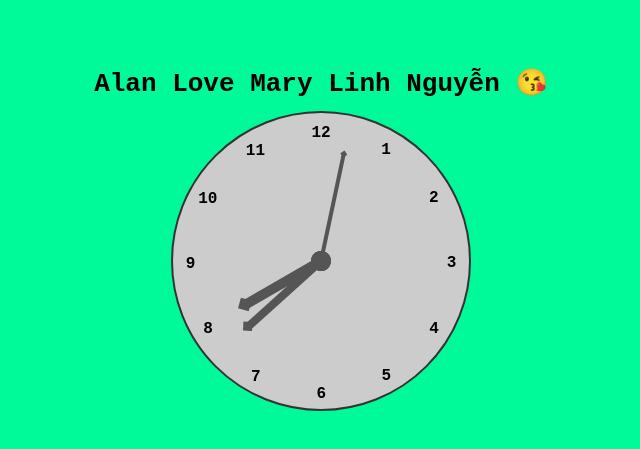
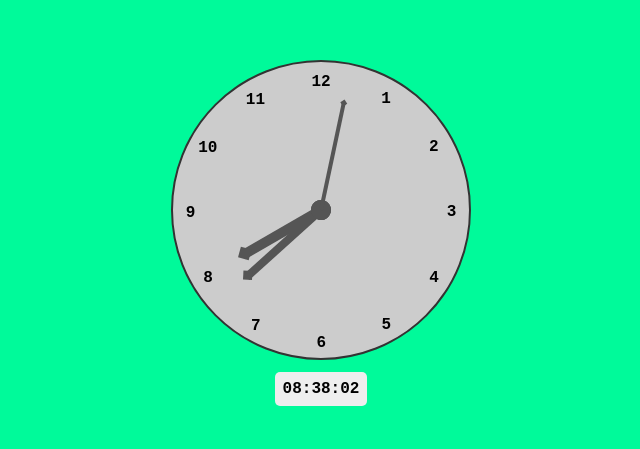
Before and after one commit to alan14112003/clock, a plain HTML site: page index.html in a window 1280 px wide. Shown: the part 167-616 px from the top of the page, without its empty margins (319-959 px from the left). Drawn offline with Linux system fonts and the light colour scheme.

Commit message:
Nâng cấp lên thêm cái box ở dưới cho dễ nhìn

```diff
--- a/index.html
+++ b/index.html
@@ -9,7 +9,6 @@
 </head>
 <body>
     <div class="container clock-container">
-        <h1>Alan Love Mary Linh Nguyễn 😘</h1>
         <audio loop="true">
             <source src="./tieng.mp3">
         </audio>
@@ -36,6 +35,14 @@
                 <div class="second"></div>
             </div>
         </div>
+
+        <div class="box_time">
+            <div class="box_time__item box_time__hours">12</div>
+            :
+            <div class="box_time__item box_time__minute">01</div>
+            :
+            <div class="box_time__item box_time__second">01</div>
+        </div>
     </div>
     <div class="container container-loader">
         <div class="pre-loader">
--- a/main.js
+++ b/main.js
@@ -1,6 +1,10 @@
 const clockBoxHours = document.querySelector('.clockBox__hours');
 const clockBoxMinutes = document.querySelector('.clockBox__minute');
 const clockBoxSeconds = document.querySelector('.clockBox__second');
+
+const boxTimeHours = document.querySelector(".box_time__hours")
+const boxTimeMinute = document.querySelector(".box_time__minute")
+const boxTimeSecond = document.querySelector(".box_time__second")
 
 //  xử lí sự kiện laod
 const loader = document.querySelector('.container-loader');
@@ -12,14 +16,15 @@ window.onload = () => {
 const audio = document.querySelector('audio');
 audio.loop = true;
 const audioOpen = document.querySelector('.clock-container');
-audioOpen.onclick = ()=> {
+audioOpen.onclick = () => {
     audioOpen.classList.toggle('audioOpen');
-    if(audioOpen.classList.contains('audioOpen'))
+    if (audioOpen.classList.contains('audioOpen'))
         audio.play();
     else
         audio.pause();
 }
 
+setInterval(() => {
     let date = new Date();
     let seconds, minutes, hours;
     seconds = date.getSeconds();
@@ -28,22 +33,8 @@ hours = date.getHours();
     clockBoxSeconds.style = 'transform: translate(-50%, -50%) rotate(' + seconds * 6 + 'deg)';
     clockBoxMinutes.style = 'transform: translate(-50%, -50%) rotate(' + minutes * 6 + 'deg)';
     clockBoxHours.style = 'transform: translate(-50%, -50%) rotate(' + hours * 30 + 'deg)';
-setInterval(() => {
-    if (seconds === 59) {
-        seconds = 0;
-        minutes ++;
-        clockBoxMinutes.style = 'transform: translate(-50%, -50%) rotate(' + minutes * 6 + 'deg)';
-    }
-    else
-        seconds++;
-    if (minutes === 60 ) {
-        minutes = 0;
-        hours ++;
-        clockBoxHours.style = 'transform: translate(-50%, -50%) rotate(' + hours * 30 + 'deg)';
-    }
-    if (hours === 60) {
-        hours = 0;
-    }
-    clockBoxSeconds.style = 'transform: translate(-50%, -50%) rotate(' + seconds * 6 + 'deg)';
-    // console.log(new Date().getHours() +' '+ new Date().getMinutes() +' '+ new Date().getSeconds());
-}, 1000);
+
+    boxTimeHours.innerHTML = hours < 10 ? `0${hours}` : hours
+    boxTimeMinute.innerHTML = minutes < 10 ? `0${minutes}` : minutes
+    boxTimeSecond.innerHTML = seconds < 10 ? `0${seconds}` : seconds
+});
--- a/style.css
+++ b/style.css
@@ -108,6 +108,7 @@ h1 {
     position: absolute;
     bottom: 50%;
 }
+
 .clockBox__second .second::before {
     content: '';
     background-color: #555;
@@ -141,6 +142,17 @@ h1 {
     border-right-color: var(--color-load);
 }
 
+.box_time {
+    display: flex;
+    margin-top: 12px;
+    padding: 8px;
+    background-color: #eee;
+    font-family: monospace;
+    font-weight: bold;
+    font-size: 1rem;
+    border-radius: 5px;
+}
+
 @keyframes load {
     from {
         transform: rotate(0);
```
Lines whose indentation alone changed are shown as unchanged.
